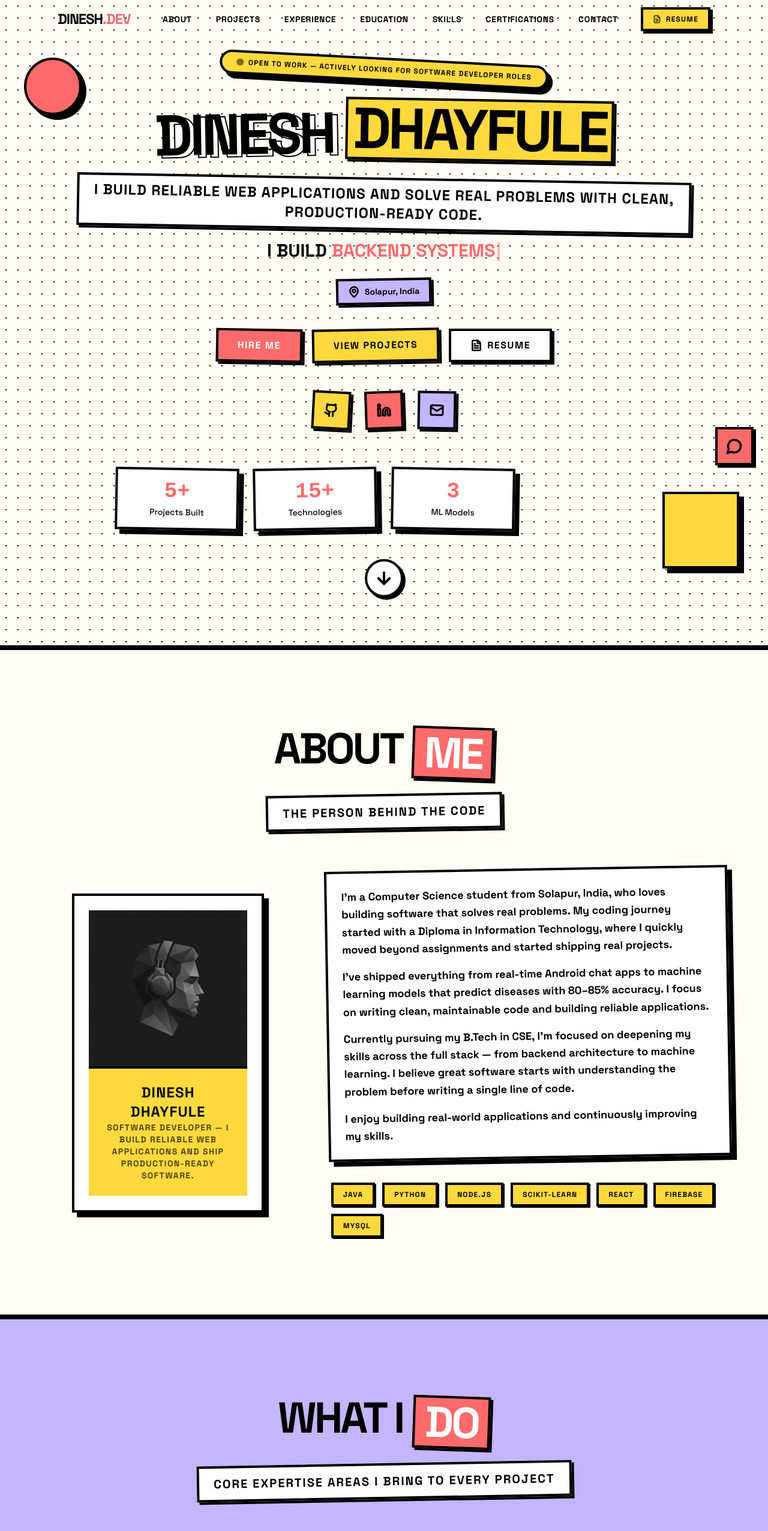
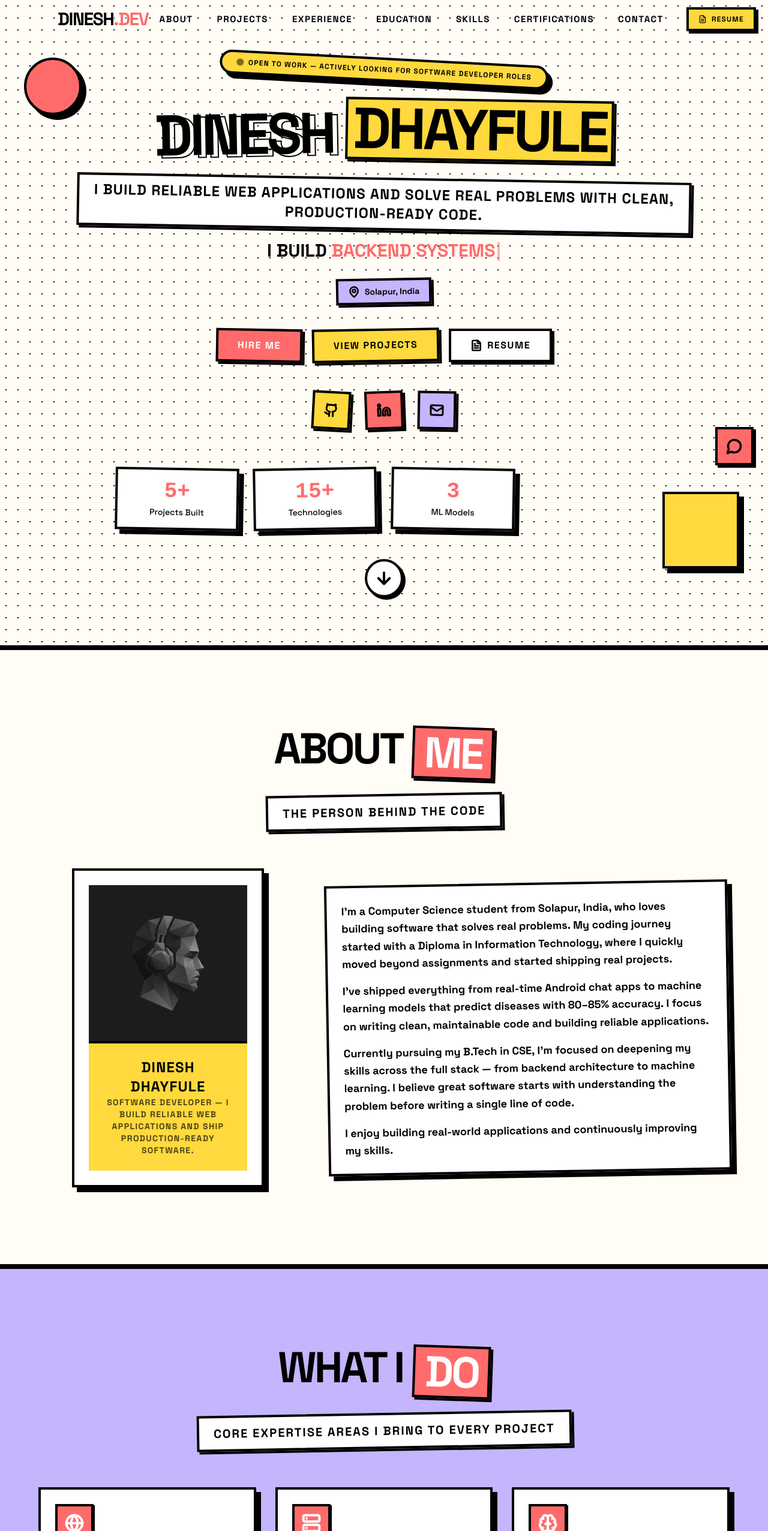
Before and after one commit to dineshdhayfule/Portfolio, a Next.js app: page / in a window 1280 px wide. Shown: the top 2553 px of the page at 60% size. Built offline with nearby package versions, Linux system fonts and the light colour scheme.

Commit message:
feat: add responsive Navbar and About section components

```diff
--- a/components/layout/Navbar.tsx
+++ b/components/layout/Navbar.tsx
@@ -24,14 +24,14 @@ export default function Navbar() {
     <nav className={`fixed top-0 w-full z-50 transition-all duration-300 ${scrolled ? "bg-white border-b-4 border-black shadow-[4px_4px_0px_0px_rgba(0,0,0,1)]" : "bg-transparent"}`}>
       <div className="max-w-6xl mx-auto px-4 sm:px-6 lg:px-8 flex justify-between items-center h-16">
         <motion.button initial={{ opacity: 0, x: -20 }} animate={{ opacity: 1, x: 0 }} onClick={() => scrollTo("#hero")}
-          className="text-2xl font-black uppercase tracking-tighter text-black">
+          className="text-3xl font-black uppercase tracking-tighter text-black [text-shadow:-1px_-1px_0_white,1px_-1px_0_white,-1px_1px_0_white,1px_1px_0_white]">
           {personalInfo.name.split(" ")[0]}<span className="text-neo-accent">.DEV</span>
         </motion.button>
         <div className="hidden md:flex items-center gap-1">
           {navItems.map((item, i) => (
             <motion.button key={item.name} initial={{ opacity: 0, y: -10 }} animate={{ opacity: 1, y: 0 }} transition={{ delay: i * 0.05 }}
               onClick={() => scrollTo(item.href)}
-              className="px-4 py-2 text-sm font-bold uppercase tracking-wider text-black border-2 border-transparent hover:border-black hover:bg-neo-secondary transition-colors btn-push">
+              className="px-4 py-2 text-[15px] font-black uppercase tracking-widest text-black border-2 border-transparent hover:border-black hover:bg-neo-secondary transition-colors btn-push [text-shadow:-1px_-1px_0_white,1px_-1px_0_white,-1px_1px_0_white,1px_1px_0_white]">
               {item.name}
             </motion.button>
           ))}
@@ -47,7 +47,7 @@ export default function Navbar() {
         <motion.div initial={{ opacity: 0, y: -10 }} animate={{ opacity: 1, y: 0 }} className="md:hidden bg-white border-b-4 border-black">
           <div className="p-4 space-y-1">
             {navItems.map((item) => (
-              <button key={item.name} onClick={() => scrollTo(item.href)} className="block w-full text-left px-4 py-3 font-bold uppercase tracking-wider text-black hover:bg-neo-secondary hover:border-2 border-transparent hover:border-black transition-colors">{item.name}</button>
+              <button key={item.name} onClick={() => scrollTo(item.href)} className="block w-full text-left px-4 py-3 text-base font-black uppercase tracking-widest text-black hover:bg-neo-secondary hover:border-2 border-transparent hover:border-black transition-colors">{item.name}</button>
             ))}
             <Button href={personalInfo.resume} variant="secondary" size="sm" className="w-full mt-2"><FileText size={14} /> Resume</Button>
           </div>
--- a/components/sections/About.tsx
+++ b/components/sections/About.tsx
@@ -26,11 +26,7 @@ export default function About() {
               <p key={i} className="text-black font-bold leading-relaxed mb-4 last:mb-0 text-lg">{p}</p>
             ))}
           </div>
-          <div className="flex flex-wrap gap-3 pt-4 pl-2">
-            {["Java", "Python", "Node.js", "Scikit-learn", "React", "Firebase", "MySQL"].map((s) => (
-              <span key={s} className="px-4 py-2 border-4 border-black shadow-[2px_2px_0px_0px_rgba(0,0,0,1)] text-xs font-black uppercase tracking-widest bg-neo-secondary text-black hover:-translate-y-1 transition-transform cursor-default">{s}</span>
-            ))}
-          </div>
+
         </div>
       </div>
     </ParallaxSection>
```
